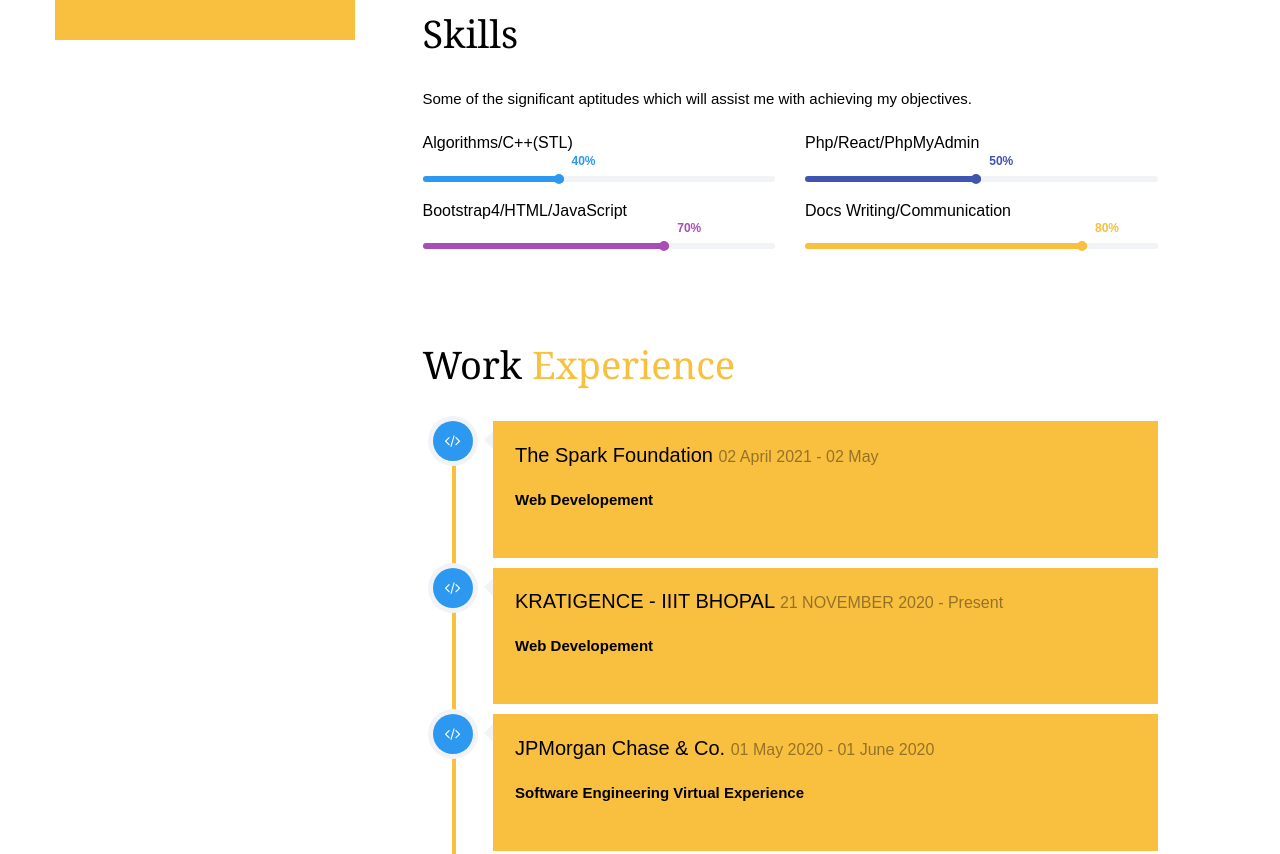
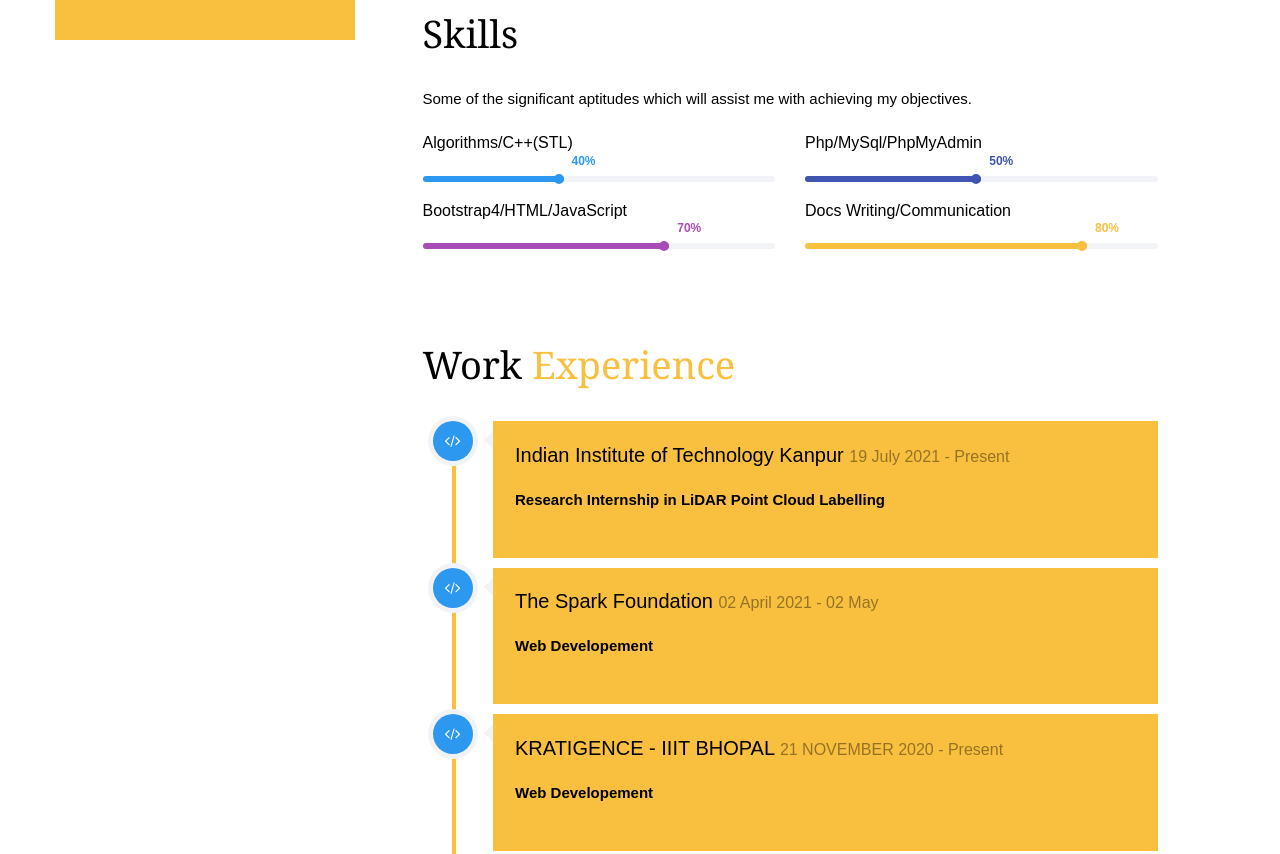
Before and after one commit to abhinay01-rgb/AboutMe, a plain HTML site: page index.html in a window 1280 px wide. Shown: the part 760-1614 px from the top of the page. Drawn offline with Linux system fonts and the light colour scheme; a script that the page names is missing; a web font is replaced by a local one.

Commit message:
Update index.html

```diff
--- a/index.html
+++ b/index.html
@@ -128,7 +128,7 @@
                         </div>
                          <div class="col-md-6 animate-box" data-animate-effect="fadeInRight">
                            <div class="progress-wrap">
-                              <h3 style="font-weight: 500;">Php/React/PhpMyAdmin</h3>
+                              <h3 style="font-weight: 500;">Php/MySql/PhpMyAdmin</h3>
                               <div class="progress">
                                  <div class="progress-bar color-6" role="progressbar" aria-valuenow="50"
                                     aria-valuemin="0" aria-valuemax="100" style="width:50%">
@@ -199,6 +199,18 @@
                      <div class="row">
                         <div class="col-md-12">
                            <div class="timeline-centered">
+				   <article class="timeline-entry animate-box" data-animate-effect="fadeInLeft">
+                                 <div class="timeline-entry-inner">
+                                    <div class="timeline-icon color-1">
+                                       <i class="fa fa-code"></i>
+                                    </div>
+                                    <div class="timeline-label">
+                                       <h2><a href="#">Indian Institute of Technology Kanpur</a> <span>19 July 2021 - Present</span></h2>
+                                       <p><strong>Research Internship in LiDAR Point Cloud Labelling</strong></p>
+                                       <p></p>
+                                    </div>
+                                 </div>
+                              </article>
 				   <article class="timeline-entry animate-box" data-animate-effect="fadeInLeft">
                                  <div class="timeline-entry-inner">
                                     <div class="timeline-icon color-1">
```
